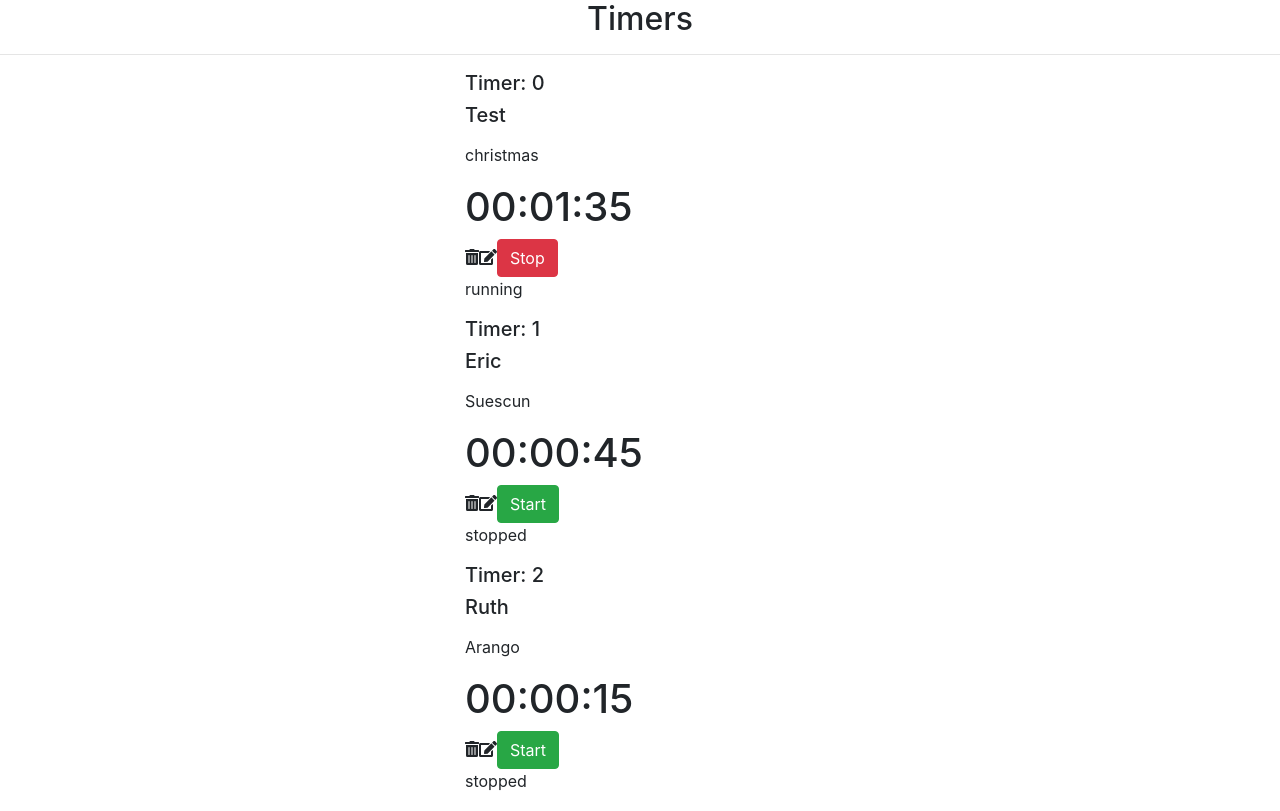
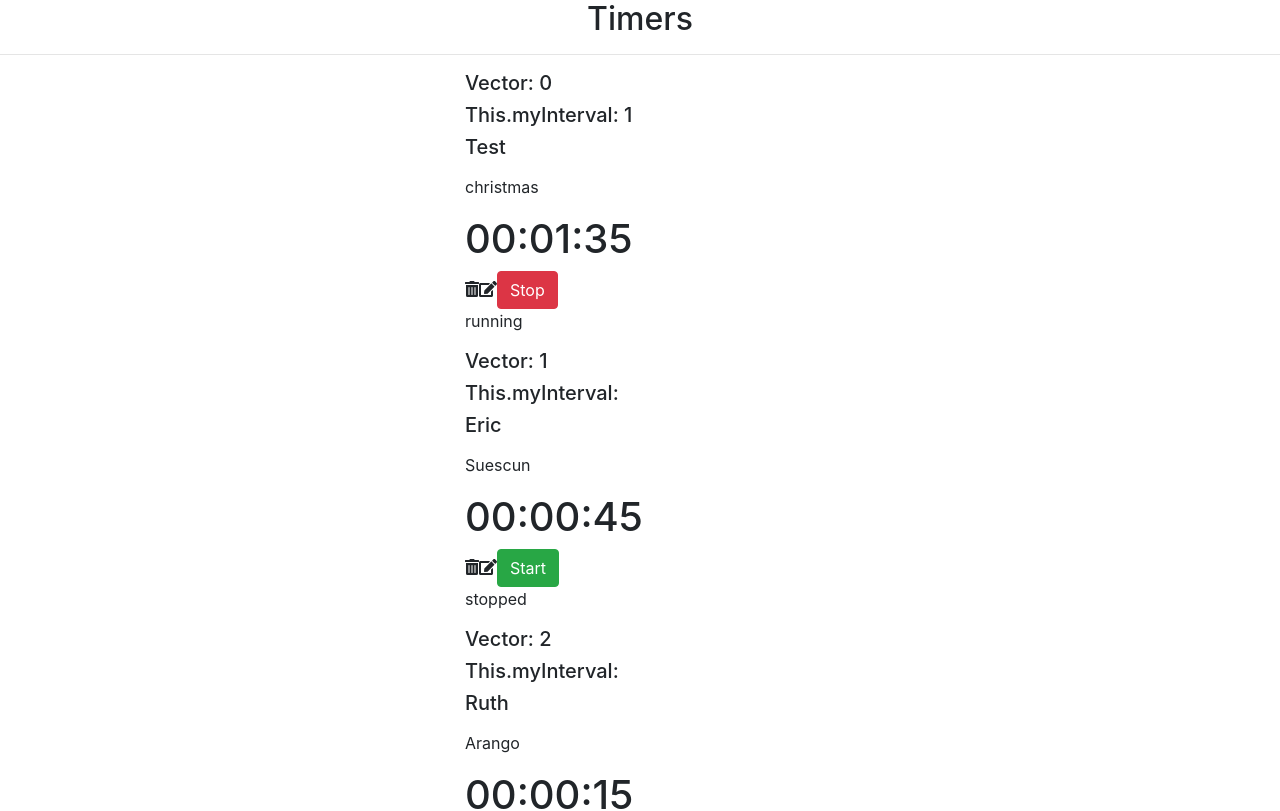
Before and after one commit to ericsuescun/chronos, a React (Create React App) app: page / in a window 1280 px wide. Shown: the top 811 px of the page. Built offline with nearby package versions, Linux system fonts and the light colour scheme.

Commit message:
Envio a consola this.myInterval desde ERASE y willUnmount.

```diff
--- a/src/components/Timer.js
+++ b/src/components/Timer.js
@@ -18,7 +18,8 @@ class Timer extends Component {
 
 	handleErase(e) {
 		e.preventDefault();
-		// clearInterval(this.myInterval);
+		clearInterval(this.myInterval);
+		console.log('Elimino/erase: ' + this.myInterval);
 		store.dispatch({ type: "ERASE", index: this.state.index });
 	}
 
@@ -63,6 +64,7 @@ class Timer extends Component {
 			}, 1000);
 			console.log('Interval ID: ' + this.myInterval);
 		} else {
+			console.log('stopped: ' + this.myInterval);
 			clearInterval(this.myInterval);
 		}
 
@@ -73,6 +75,7 @@ class Timer extends Component {
 	componentWillUnmount() {
 		console.log('component UNmount');
 		console.log(this.state.index);
+		console.log('Interval unmounted: ' + this.myInterval);
 		clearInterval(this.myInterval);
 	}
 
@@ -95,7 +98,8 @@ class Timer extends Component {
 					!this.state.edit ?
 
 					<div>
-						<h5>Timer: {this.state.index}</h5>
+						<h5>Vector: {this.state.index}</h5>
+						<h5>This.myInterval: {this.myInterval}</h5>
 						<h5>{store.getState().timers[this.state.index].title}</h5>
 						<p>{store.getState().timers[this.state.index].index}</p>
 						<p>{store.getState().timers[this.state.index].project}</p>
@@ -108,9 +112,9 @@ class Timer extends Component {
 					:
 					<div>
 						<label>Título</label>
-						<input type="text" value={store.getState().timers[this.state.index].title} onChange={this.handleChangeTitle.bind(this)} />
+						<input type="text" value={this.state.title} onChange={this.handleChangeTitle.bind(this)} />
 						<label>Proyecto</label>
-						<input type="text" value={store.getState().timers[this.state.index].project} onChange={this.handleChangeProject.bind(this)} />
+						<input type="text" value={this.state.project} onChange={this.handleChangeProject.bind(this)} />
 						<Button variant={"outline-primary"} onClick={this.handleSave.bind(this)} >Guardar</Button>
 						<Button variant={"outline-danger"} onClick={this.handleCancel.bind(this)} >Cancelar</Button>
 					</div>
```
